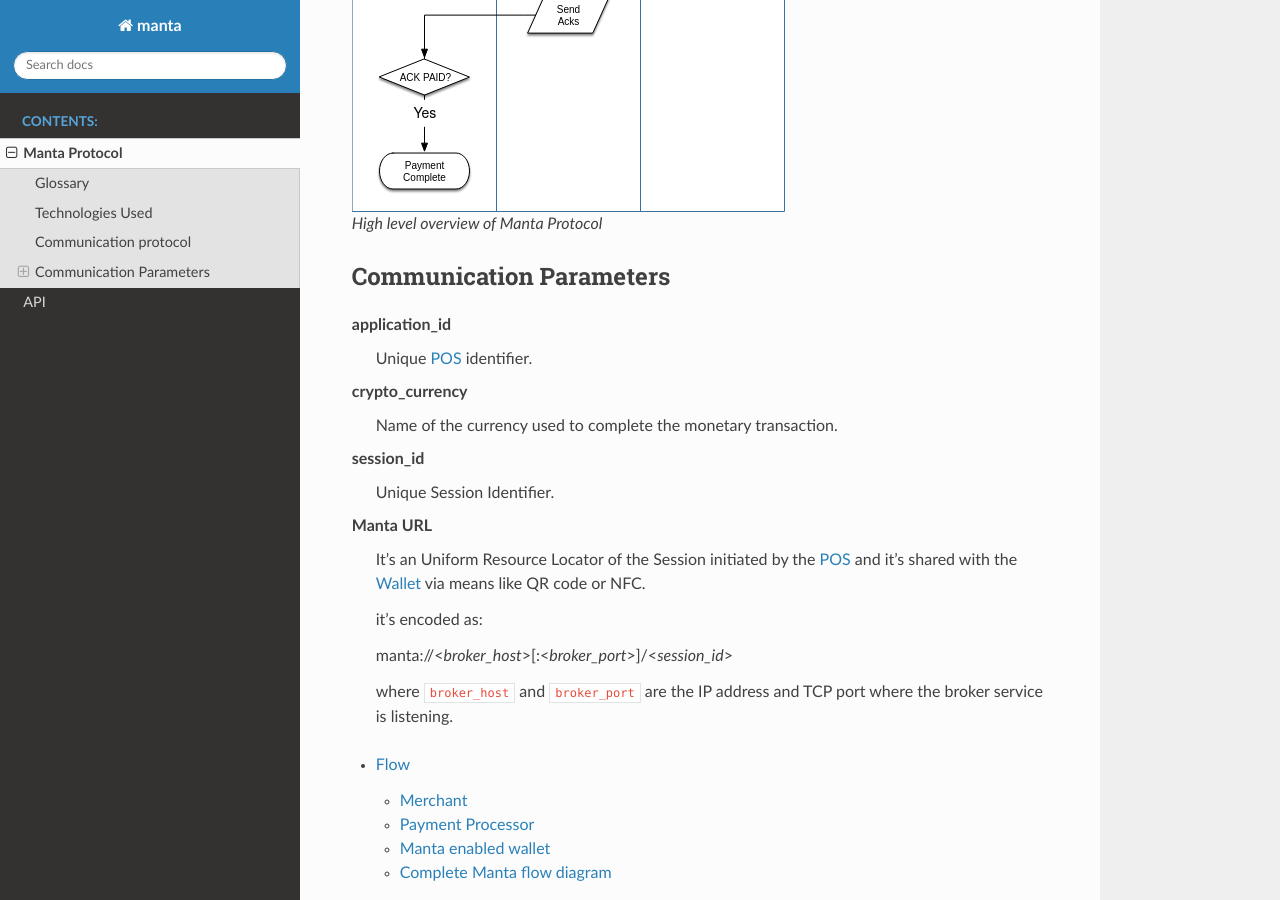
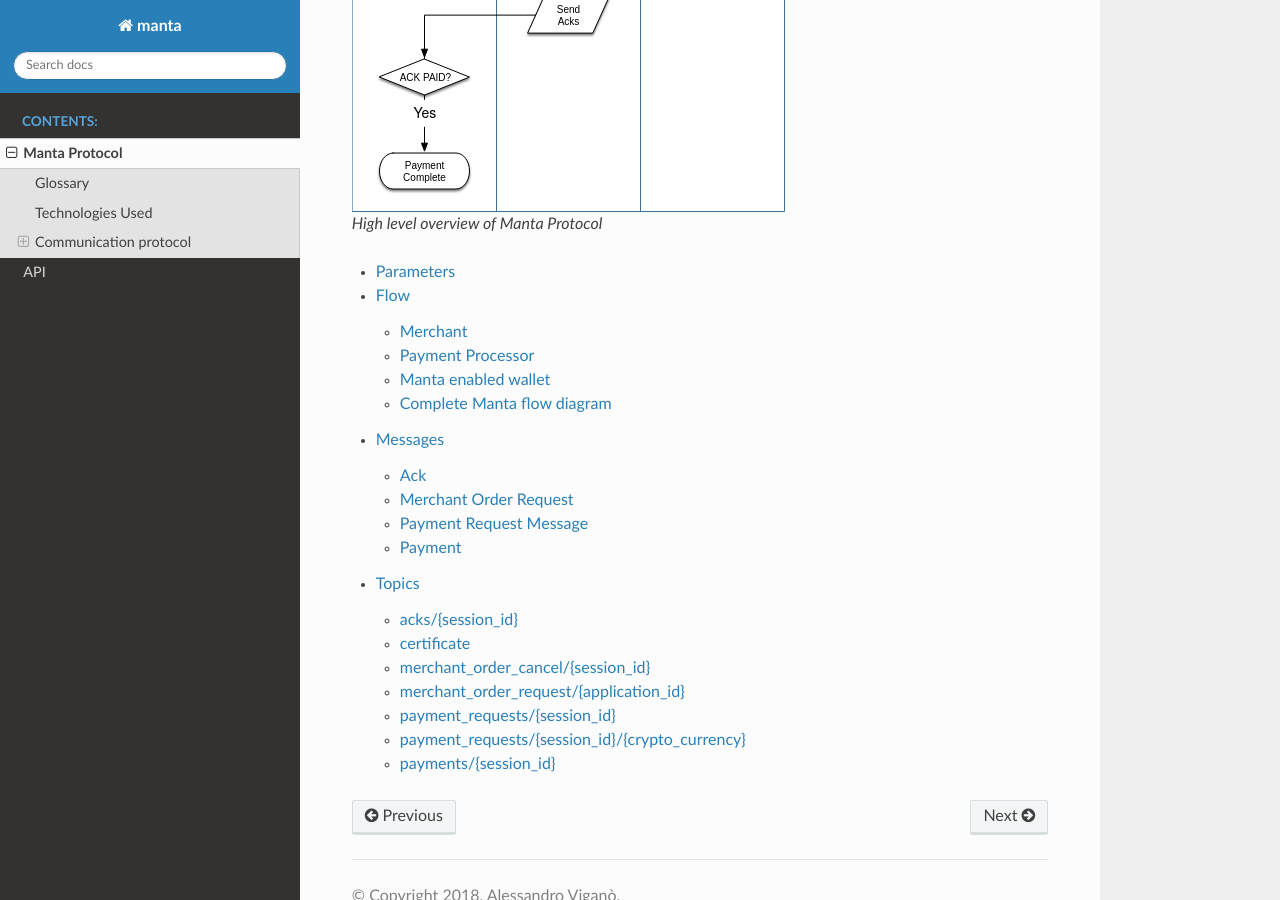
Before and after one commit to appiapay/manta-python, a Sphinx documentation site: the page built from docs/protocol.rst, in a window 1280 px wide and 900 px high, scrolled down 1724 px. Built offline with Sphinx 7.4.7 and the Read the Docs theme 2.0.0, drawn with Linux system fonts in a browser that asks for light colours.

Commit message:
Fix protocol's doc subsection hierarchy

```diff
--- a/docs/protocol.rst
+++ b/docs/protocol.rst
@@ -63,34 +63,9 @@ parties. The exchanged messages are encoded in :term:`JSON` format.
 
    High level overview of Manta Protocol
 
-Communication Parameters
-========================
+..  toctree::
 
-.. glossary::
-
- application_id
-   Unique :term:`POS` identifier.
-
- crypto_currency
-   Name of the currency used to complete the monetary transaction.
-
- session_id
-   Unique Session Identifier.
-
- Manta URL
-   It's an Uniform Resource Locator of the Session initiated by the
-   :term:`POS` and it's shared with the :term:`Wallet` via means like
-   QR code or NFC.
-
-   it's encoded as:
-
-   manta://<*broker_host*>[:<*broker_port*>]/<*session_id*>
-
-   where ``broker_host`` and ``broker_port`` are the IP address and
-   TCP port where the broker service is listening.
-
-
-..  toctree::
-    :glob:
-
-    protocol/*
+    protocol/parameters
+    protocol/flow
+    protocol/messages
+    protocol/topics
```
Also changed, not shown: docs/protocol/parameters.rst (added, +25 -0 lines).
